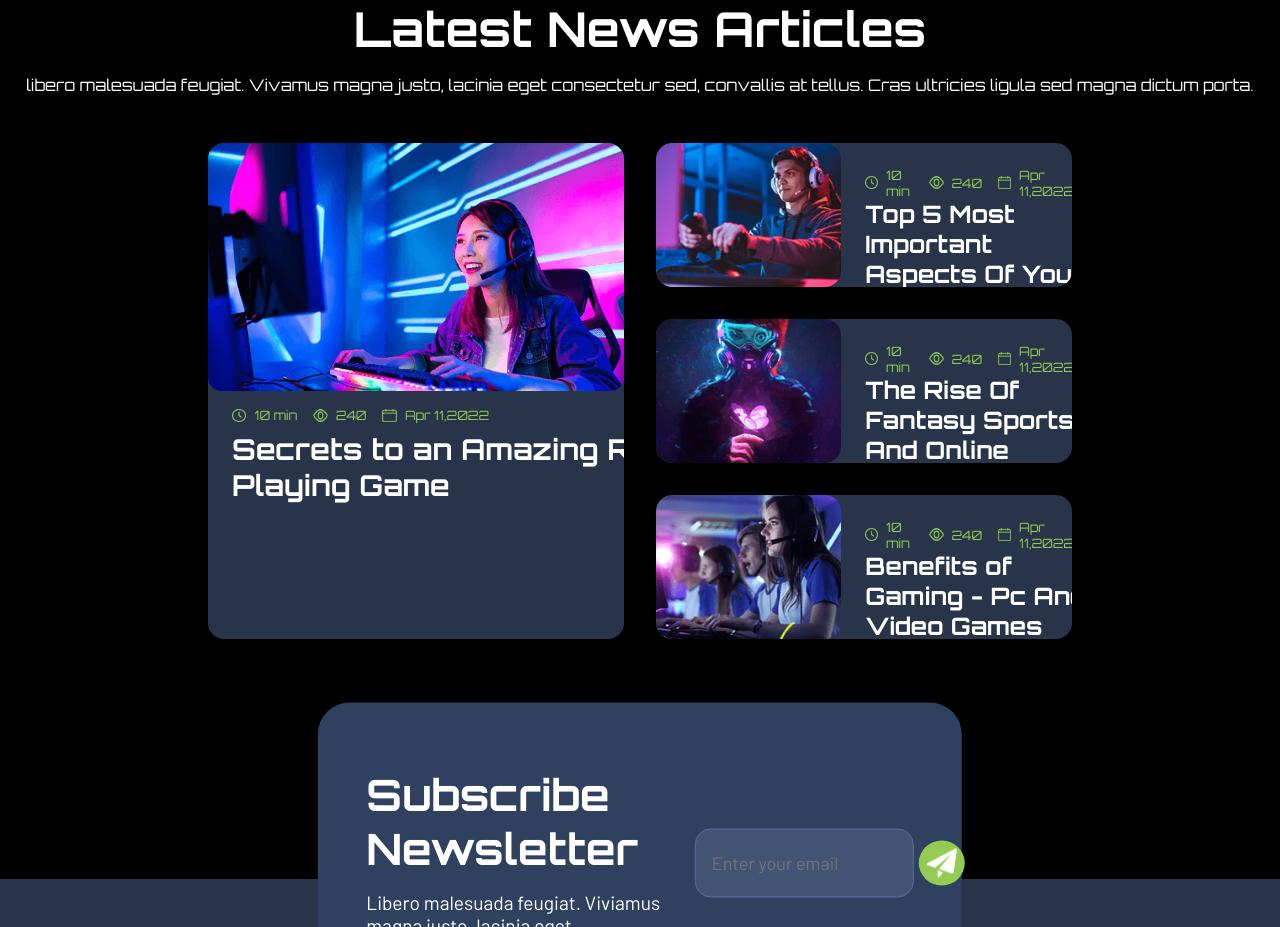
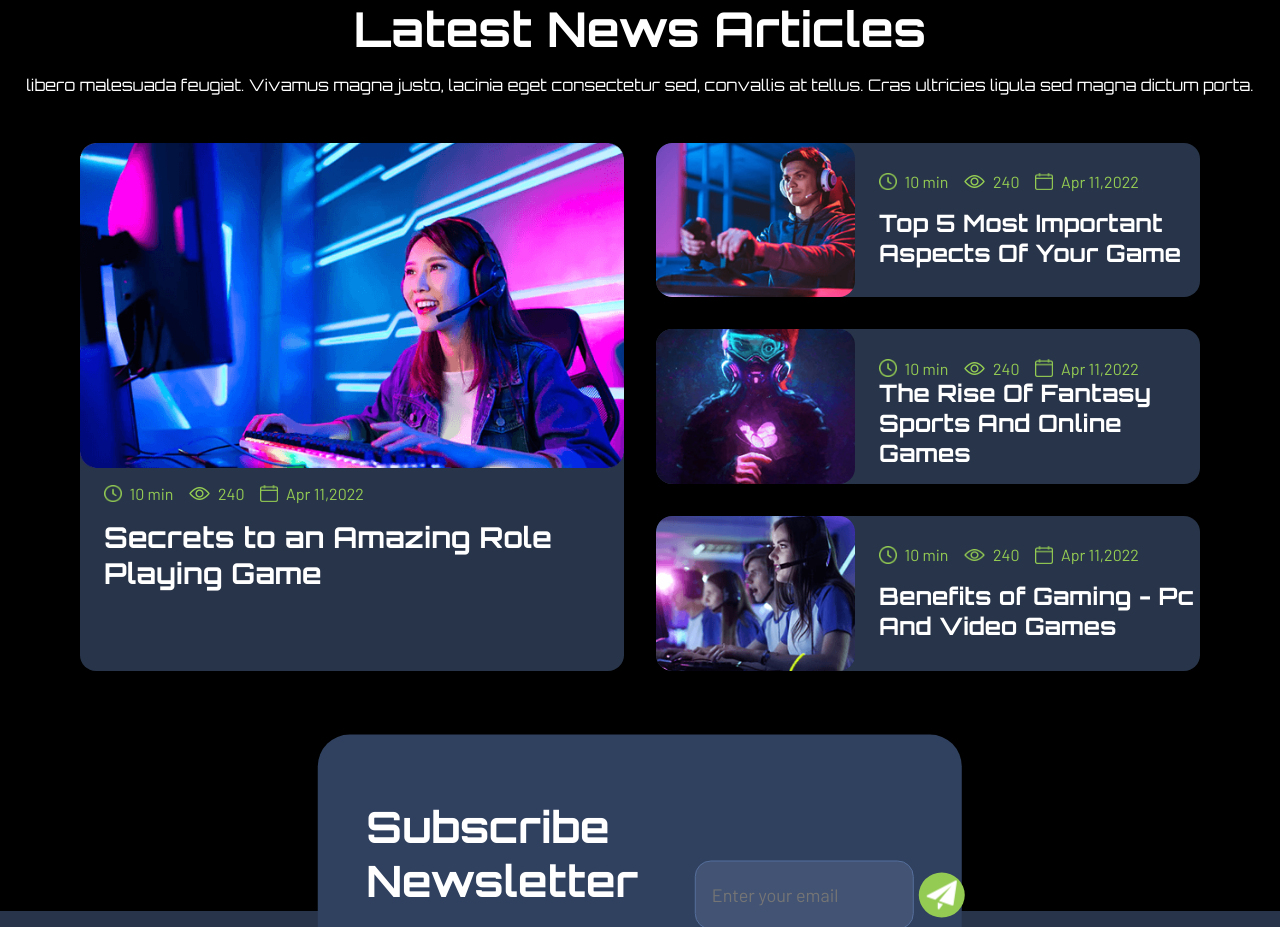
Before and after one commit to giordanofabrizii/proj-html-vuejs, a Vue app: page / in a window 1280 px wide. Shown: the part 8220-9147 px from the top of the page. Built offline with nearby package versions, Linux system fonts and the light colour scheme; no server answers.

Commit message:
fixed the latest news section

```diff
--- a/src/components/MainSeventhSection.vue
+++ b/src/components/MainSeventhSection.vue
@@ -49,11 +49,11 @@ export default{
                     <img :src="'./src/assets/img/' + article.url" alt="">
                     <div>
                         <div class="info">
-                            <img class="icon" src="../assets/img/icon/clock.png" alt="">
+                            <img class="icon" src="../assets/img/icon/clock.png" alt="calendar">
                             <p>{{ article.readingTime }}</p>
-                            <img class="icon" src="../assets/img/icon/eye.png" alt="">
+                            <img class="icon" src="../assets/img/icon/eye.png" alt="eye">
                             <p>{{ article.views }}</p>
-                            <img class="icon" src="../assets/img/icon/calendar.png" alt="">
+                            <img class="icon" src="../assets/img/icon/calendar.png" alt="date">
                             <p>{{ article.date }}</p>
                         </div>
                         <h2>{{ article.title }}</h2>
@@ -93,11 +93,11 @@ section{
 
     .article-container{
         margin: 2rem auto;
-        width: 70%;
+        width: 90%;
         display: flex;
         flex-direction: column;
         flex-wrap: wrap;
-        height: 33rem;
+        height: 35rem;
 
         article{
             width: calc(50% - 2rem);
@@ -122,13 +122,16 @@ section{
                     p{
                         margin-left: .5rem;
                         margin-right: 1rem;
-                        font-size: .8rem;
+                        font-family: Barlow;
                     }
 
                     img.icon{
-                        height: 0.8rem;
-                        width: .9rem;
+                        height: 1.1rem;
                         border-radius: 0;
+                    }
+
+                    img[alt="eye"]{
+                        height: .8rem;
                     }
                 }
 
@@ -143,7 +146,7 @@ section{
                 display: flex;
                 flex-direction: column;
 
-                img{
+                img:not(.icon){
                     width: 100%;
                 }
 
@@ -151,7 +154,8 @@ section{
 
                     h2{
                         width: 28rem;
-                        font-size: 1.8rem
+                        font-size: 1.8rem;
+                        margin-top: 1rem;
                     }
                 }
             }
```
